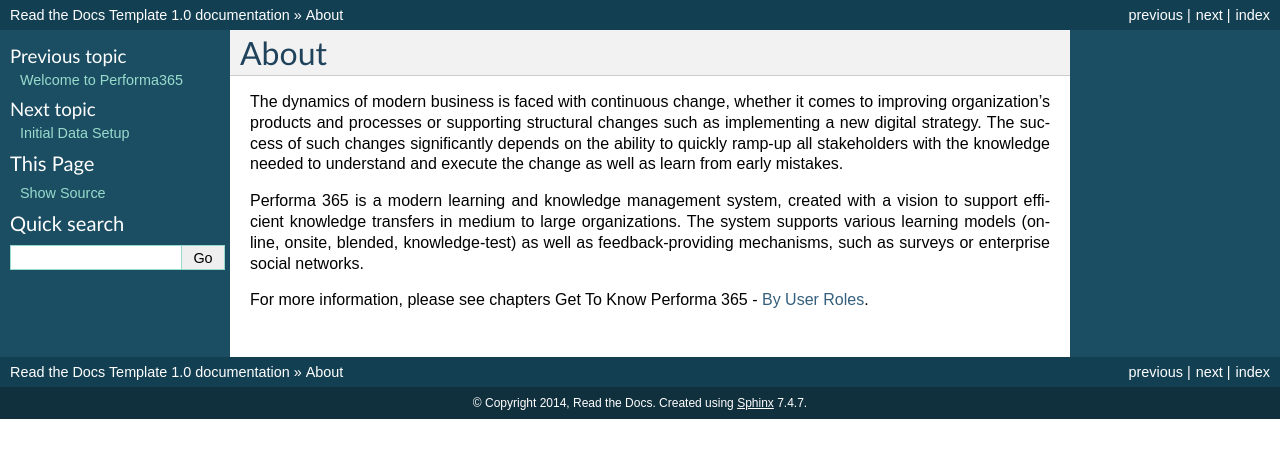
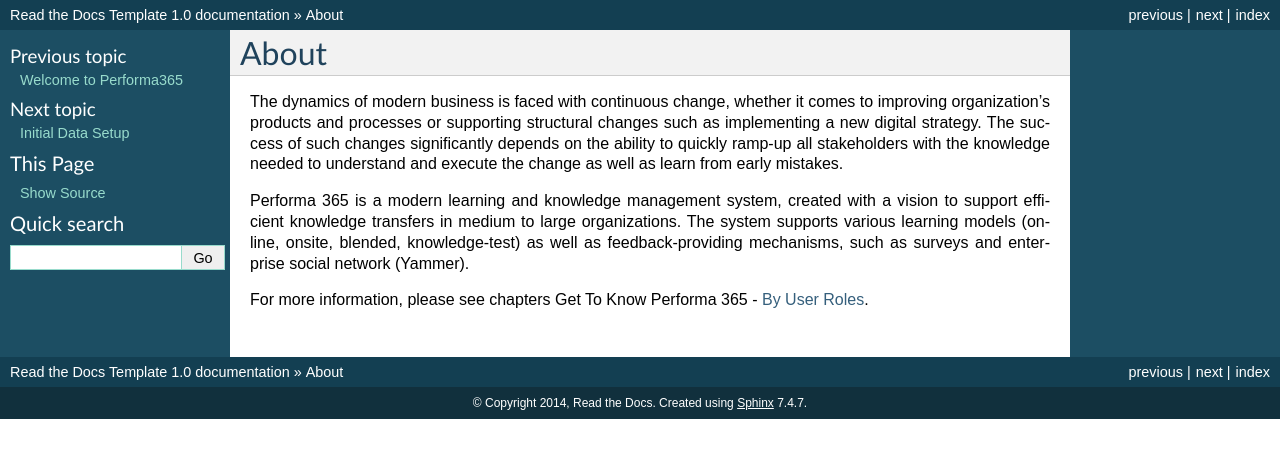
Before and after one commit to pslisko/performa365docs, a Sphinx documentation site: the page built from docs/general/about.rst, in a window 1280 px wide. Shown: the top 458 px of the page. Built offline with Sphinx 7.4.7, drawn with Linux system fonts in a browser that asks for light colours; pages that are not in the unit, such as notebooks, are missing from menus.

Commit message:
Update about.rst

```diff
--- a/docs/general/about.rst
+++ b/docs/general/about.rst
@@ -4,6 +4,6 @@
 The dynamics of modern business is faced with continuous change, whether it comes to improving organization’s products and processes or supporting structural changes such as implementing a new digital strategy. The success of such changes significantly depends on the ability to quickly ramp-up all stakeholders with the knowledge needed to understand and execute the change as well as learn from early mistakes.
 
 ..
-Performa 365 is a modern learning and knowledge management system, created with a vision to support efficient knowledge transfers in medium to large organizations. The system supports various learning models (online, onsite, blended, knowledge-test) as well as feedback-providing mechanisms, such as surveys or enterprise social networks.
+Performa 365 is a modern learning and knowledge management system, created with a vision to support efficient knowledge transfers in medium to large organizations. The system supports various learning models (online, onsite, blended, knowledge-test) as well as feedback-providing mechanisms, such as surveys and enterprise social network (Yammer).
 
 For more information, please see chapters Get To Know Performa 365 - :ref:`By User Roles<by_roles>`.
```
